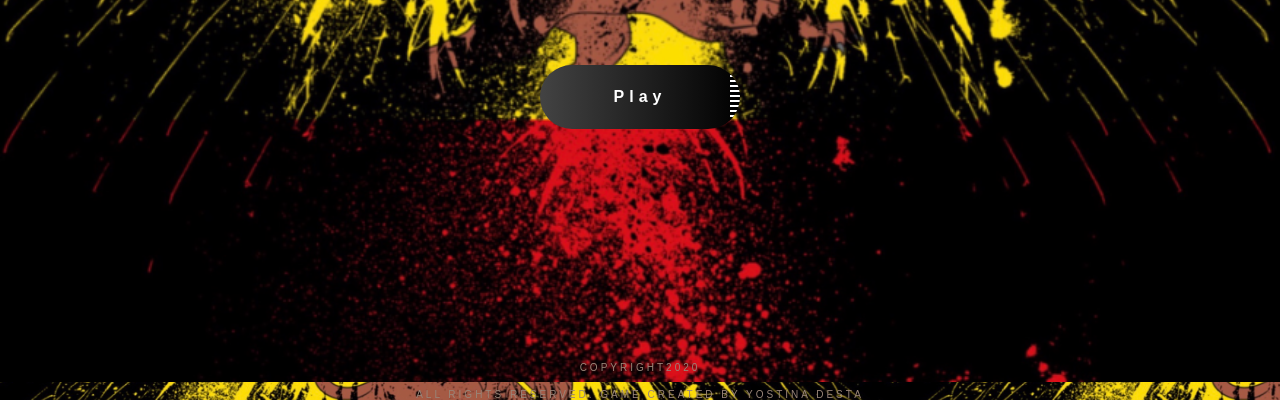
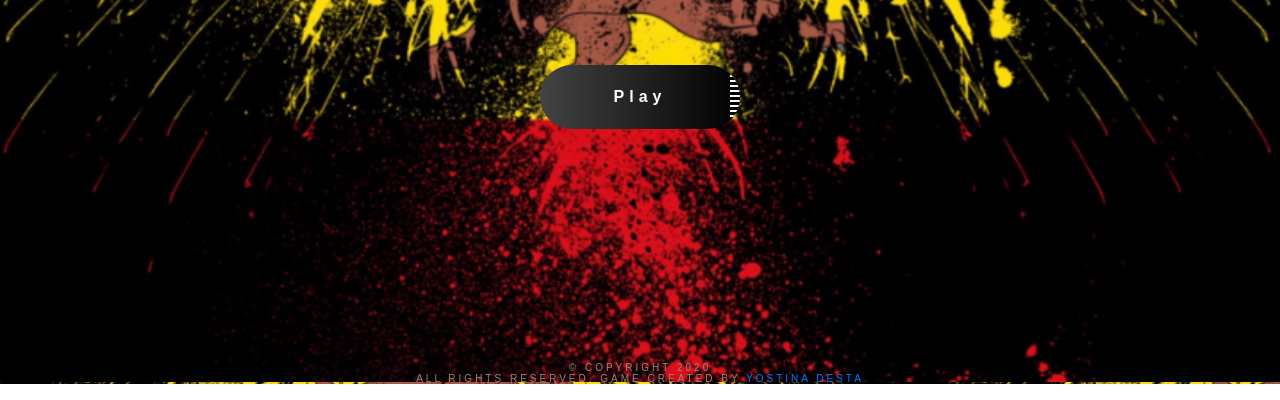
Before and after one commit to Code-Institute-Submissions/Ge-ez-Memory-Game, a plain HTML site: page index.html in a window 1280 px wide. Shown: the part 418-818 px from the top of the page. Drawn offline with nearby package versions, Linux system fonts and the light colour scheme.

Commit message:
initial commit

```diff
--- a/index.html
+++ b/index.html
@@ -22,11 +22,11 @@
                 </a>
             </div>
         </div>
-         <footer>
-         <div class="disclaimer">
-			<p>Copyright<i class="fa fa-copyright"></i>2020</p>
-        <P>All rights reserved. Game Created By Yostina Desta</p>
-         </div>
-	</footer>
+        <footer>
+ <footer>
+  <p>© Copyright 2020 <br>
+  All Rights Reserved. Game Created By <a href="mailto:yostinadesta@gmail.com">Yostina Desta</a></p>
+
+</footer>
     </body>
 </html>
```
